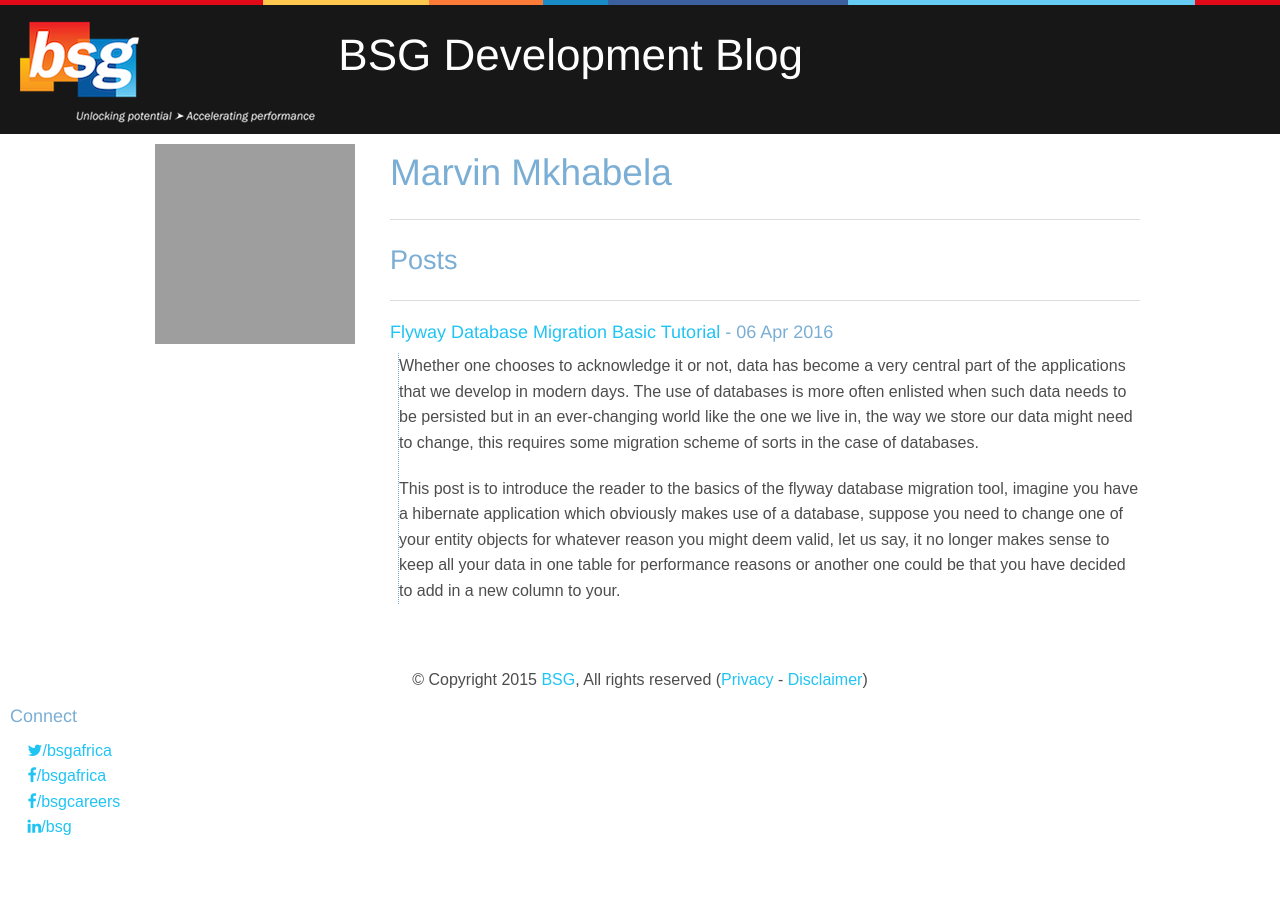
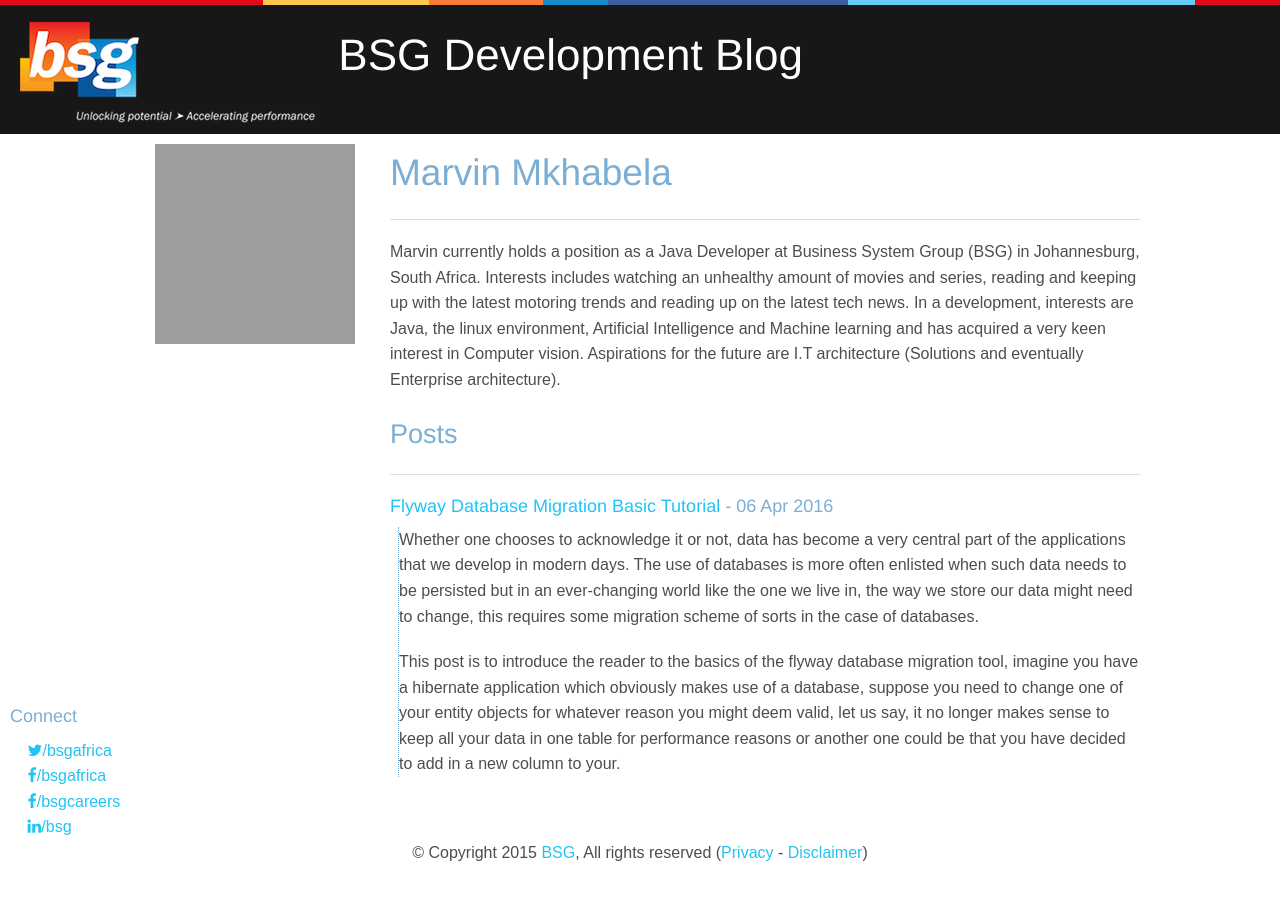
Before and after one commit to BSG-Africa/blog, a Jekyll site: the page built from _authors/marvinmkhabela.md, in a window 1280 px wide. Built offline with Jekyll 4.4.1, drawn with Linux system fonts in a browser that asks for light colours; nearby versions of some CDN libraries; grey boxes are pictures that could not be loaded.

Commit message:
Add paragraph about Marvin Mkhabela

```diff
--- a/_authors/marvinmkhabela.md
+++ b/_authors/marvinmkhabela.md
@@ -3,3 +3,5 @@
 display_name: Marvin Mkhabela
 gravatar: 970d32cd55a46bc8425359da80bb0878
 ---
+
+Marvin currently holds a position as a Java Developer at Business System Group (BSG) in Johannesburg, South Africa. Interests includes watching an unhealthy amount of movies and series, reading and keeping up with the latest motoring trends and reading up on the latest tech news. In a development, interests are Java, the linux environment, Artificial Intelligence and Machine learning and has acquired a very keen interest in Computer vision. Aspirations for the future are I.T architecture (Solutions and eventually Enterprise architecture).
```
